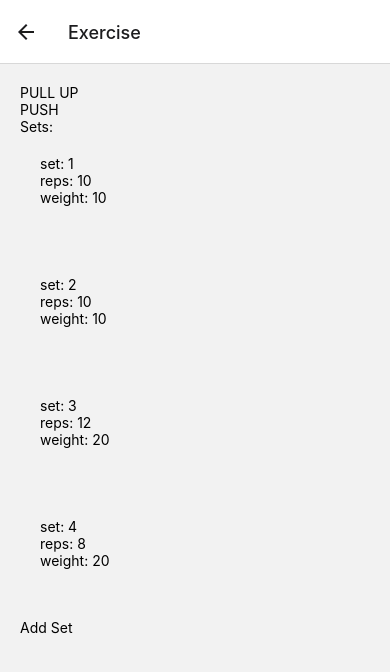
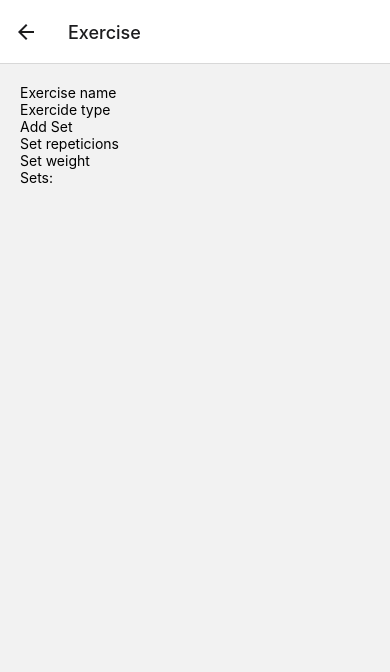
Before and after one commit to eduardodsxavier/CS50M-Final-Project, a React Native app: screen /Exercise in a window 390 px wide. Shown: the top 672 px of the page. Built offline with nearby package versions, Linux system fonts and the light colour scheme.

Commit message:
add database later and everything is ok

```diff
--- a/App.js
+++ b/App.js
@@ -2,19 +2,15 @@ import './gesture-handler';
 
 import { NavigationContainer } from '@react-navigation/native';
 import { createStackNavigator } from '@react-navigation/stack';
-import { Provider } from 'react-redux'
 
 import Tabs from './Tabs'
 import DayScreen from './screens/DayScreen'
 import ExerciseScreen from './screens/ExerciseScreen'
 
-import store from './store'
-
 const Stack = createStackNavigator()
 
 export default function App() {
   return (
-    <Provider store={store}>
     <NavigationContainer>
       <Stack.Navigator>
         <Stack.Screen name="App_name.txt" component={Tabs} />
@@ -22,6 +18,5 @@ export default function App() {
         <Stack.Screen name="Exercise" component={ExerciseScreen} />
       </Stack.Navigator>
     </NavigationContainer>
-    </Provider>
   );
 }
--- a/counterSlice.js
+++ /dev/null
@@ -1,89 +0,0 @@
-import { createSlice } from '@reduxjs/toolkit'
-
-export const counterSlice = createSlice({
-  name: 'DATA',
-  initialState: {
-    days: [],
-    exercises: [],
-    exerciseInfo: {},
-  },
-  reducers: {
-    getDays: state => {
-      state.days = [
-  	{
-    	  id:1,
-    	  type:"push",
-  	},
-  	{
-    	  id:2,
-    	  type:"pull",
-  	},
-  	{
-    	  id:3,
-    	  type:"leg",
-  	},
-  	{
-    	  id:4,
-    	  type:"push",
-  	},
-      ]
-    },
-    getExercises: state => {
-      state.exercises = [
-  	{
-    	  id:1,
-    	  name: 'pull up',
-    	  sets: 1,
-  	},
-  	{
-    	  id:2,
-    	  name: 'squat',
-    	  sets: 3,
-  	},
-  	{
-    	  id:3,
-    	  name: 'dead lift',
-    	  sets: 5,
-  	},
-  	{
-    	  id:4,
-    	  name: 'bench press',
-    	  sets: 3,
-  	},
-      ]
-    },
-    getExerciseInfo: state => {
-      state.exerciseInfo = {
-	name: '',
-	type: '',
-	sets: [
-  	  {
-    	    id:1,
-    	    reps: 10,
-    	    weight: 10,
-  	  },
-  	  {
-    	    id:2,
-    	    reps: 8,
-    	    weight: 20,
-  	  },
-  	  {
-    	    id:3,
-    	    reps: 8,
-    	    weight: 25,
-  	  },
-  	  {
-    	    id:4,
-    	    reps: 7,
-    	    weight: 25,
-  	  },
-	],
-      }
-    },
-  }
-})
-
-// Action creators are generated for each case reducer function
-export const { getDays, getExercises, getExerciseInfo } = counterSlice.actions
-
-export default counterSlice.reducer
--- a/screens/DayScreen.js
+++ b/screens/DayScreen.js
@@ -1,30 +1,15 @@
 import { StatusBar } from 'expo-status-bar';
 import { StyleSheet, Text, View, Pressable, FlatList } from 'react-native';
-
-const DATA = [
-  {
-    id:1,
-    name: 'pull up',
-    sets: 1,
-  },
-  {
-    id:2,
-    name: 'squat',
-    sets: 3,
-  },
-  {
-    id:3,
-    name: 'dead lift',
-    sets: 5,
-  },
-  {
-    id:4,
-    name: 'bench press',
-    sets: 3,
-  },
-]
+import { useState } from 'react'
 
 export default function App({ navigation }) {
+
+  const [ DATA, setDATA ] = useState([])
+
+  function addExercise() {
+    setDATA([...DATA, {id: DATA.length + 1}])
+    navigation.push('Exercise')
+  }
 
   const Exercise = ({ExerciseInfo}) => (
     <Pressable style={styles.button} onPress={() => navigation.push('Exercise')}>
@@ -36,7 +21,7 @@ export default function App({ navigation }) {
 
   return (
     <View>
-      <Pressable onPress={() => navigation.push('Exercise')}>
+      <Pressable onPress={addExercise}>
 	<Text>Add Exercise</Text>
       </Pressable>
       <FlatList
--- a/screens/ExerciseScreen.js
+++ b/screens/ExerciseScreen.js
@@ -1,40 +1,24 @@
 import { StatusBar } from 'expo-status-bar';
 import { StyleSheet, Text, View, Pressable, FlatList, TextInput } from 'react-native';
-
-let name = "PULL UP"
-let type = "PUSH"
-
-const DATA = [
-  {
-    id:1,
-    reps: 10,
-    weight: 10,
-  },
-  {
-    id:2,
-    reps: 10,
-    weight: 10,
-
-  },
-  {
-    id:3,
-    reps: 12,
-    weight: 20,
-  },
-  {
-    id:4,
-    reps: 8,
-    weight: 20,
-  },
-]
+import { useState } from 'react'
 
 export default function App() {
 
-  const Set = ({SetInfo}) => (
+  const [ DATA, setDATA ] = useState([])
+  const [ name, setName ] = useState("")
+  const [ type, setType ] = useState("")
+  const [ reps, setReps ] = useState()
+  const [ weight, setWeight ] = useState()
+
+  function addSet() {
+    setDATA([...DATA, {id: DATA.length + 1, reps: reps, weight: weight,},])
+  }
+
+  const Set = ({setInfo}) => (
     <View style={styles.Flatlist}>
-      <Text>set: {SetInfo.id}</Text>
-      <Text>reps: {SetInfo.reps}</Text>
-      <Text>weight: {SetInfo.weight}</Text>
+      <Text>set: {setInfo.id}</Text>
+      <Text>reps: {setInfo.reps}</Text>
+      <Text>weight: {setInfo.weight}</Text>
     </View>
   )
 
@@ -42,24 +26,34 @@ export default function App() {
     <View style={styles.Margin}>
       <TextInput
 	value={name}
-	onChangeText={(nameChange) => {
-	  name = nameChange
-	}}
+	onChangeText={setName}
+	placeholder="Exercise name"
       />
       <TextInput
 	value={type}
-	onChangeText={(typeChange) => {
-	  type = typeChange
-	}}/>
+	onChangeText={setType}
+	placeholder="Exercide type"
+      />
+      <Pressable onPress={addSet}>
+	<Text>Add Set</Text>
+      </Pressable>
+      <TextInput
+	value={reps}
+	onChangeText={setReps}
+	placeholder="Set repeticions"
+      />
+      <TextInput
+	value={weight}
+	onChangeText={setWeight}
+	placeholder="Set weight"
+      />
+
       <Text>Sets: </Text>
       <FlatList
 	data={DATA}
-	renderItem={({item}) => <Set SetInfo={item}/>}
+	renderItem={({item}) => <Set setInfo={item}/>}
         keyExtractor={item => item.id}
       />
-      <Pressable>
-	<Text>Add Set</Text>
-      </Pressable>
     </View>
   );
 }
@@ -70,8 +64,8 @@ const styles = StyleSheet.create({
     margin: 20,
   },
   Flatlist: {
-    margin: 20,
-    marginBottom: 50,
-    width: 150,
+    flex: 1,
+    marginTop: 20,
+    marginBottom: 30,
   },
 })
--- a/screens/HomeScreen.js
+++ b/screens/HomeScreen.js
@@ -1,26 +1,16 @@
 import { StatusBar } from 'expo-status-bar';
 import { StyleSheet, Text, View, Pressable, FlatList, TextInput } from 'react-native';
-
-const DATA = [
-  {
-    id:1,
-    type:"push",
-  },
-  {
-    id:2,
-    type:"pull",
-  },
-  {
-    id:3,
-    type:"leg",
-  },
-  {
-    id:4,
-    type:"push",
-  },
-]
+import { useState } from 'react'
 
 export default function App({ navigation }) {
+
+
+const [ DATA, setDATA ] = useState([])
+
+  function addDay() {
+    setDATA([...DATA, {id: DATA.length + 1}])
+    navigation.push('Day')
+  }
 
   const Day = ({dayInfo}) => (
     <Pressable style={styles.button} onPress={() => navigation.push('Day')}>
@@ -31,7 +21,7 @@ export default function App({ navigation }) {
 
   return (
     <View>
-      <Pressable onPress={() => navigation.push('Day')}>
+      <Pressable onPress={addDay}>
 	<Text>Add day</Text>
       </Pressable>
       <FlatList
--- a/store.js
+++ /dev/null
@@ -1,8 +0,0 @@
-import { configureStore } from '@reduxjs/toolkit'
-
-import counterReducer from './counterSlice'
-
-
-export default configureStore({
-  reducer: counterReducer
-})
```
